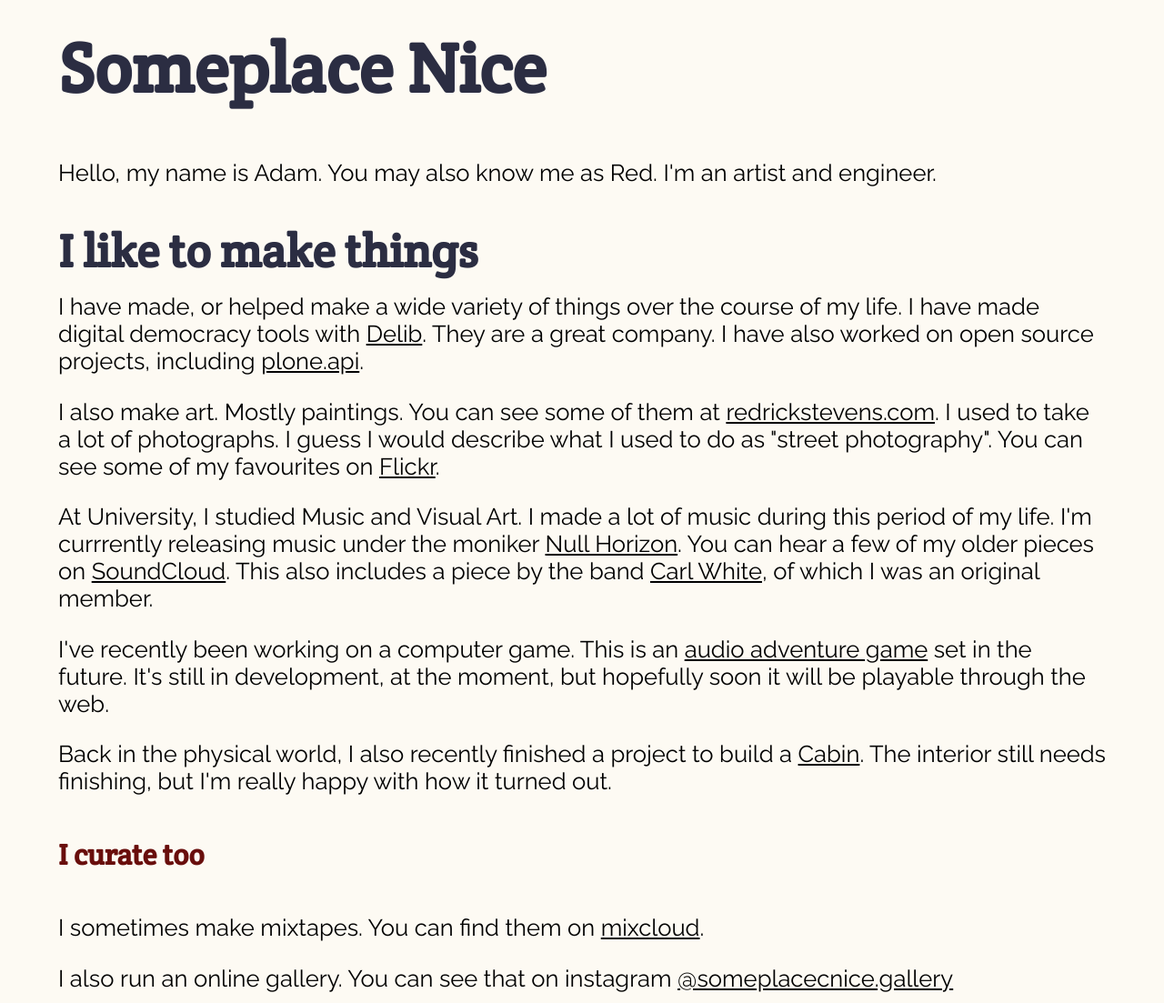
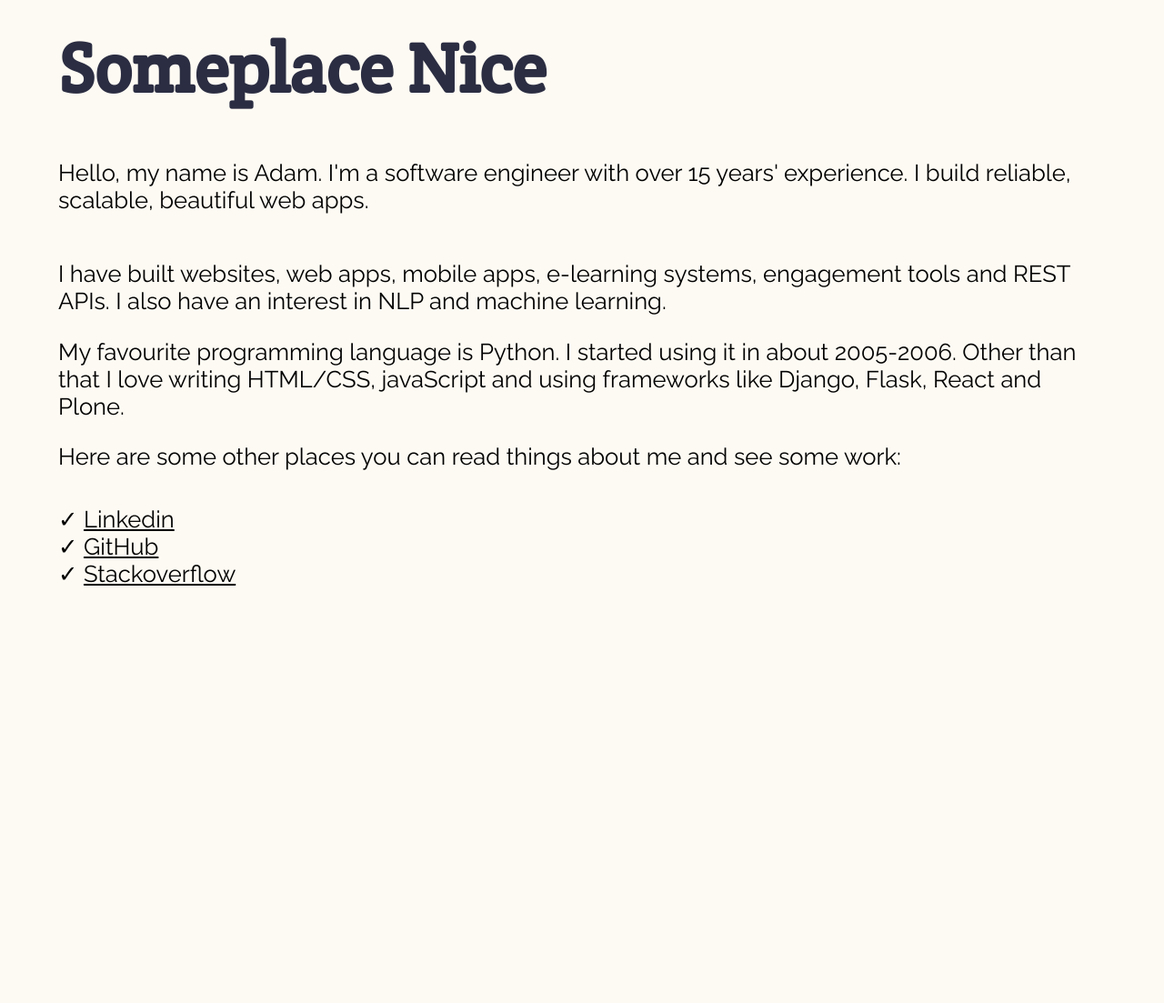
Before and after one commit to adamcheasley/adamcheasley.github.io, a Jekyll site: the page index.html, which Jekyll copies as it is, in a window 1280 px wide. Shown: the whole page at 91% size. Built offline with Jekyll 4.4.1, drawn with Linux system fonts in a browser that asks for light colours; after the commit the page ends 900 px from its top, so only the background shows below that.

Commit message:
Update index.html

```diff
--- a/index.html
+++ b/index.html
@@ -22,38 +22,16 @@
   <body>
     <h1>Someplace Nice</h1>
 
-    <p>Hello, my name is Adam. You may also know me as Red. I'm an artist and engineer.<p>
+    <p>Hello, my name is Adam. I'm a software engineer with over 15 years' experience. I build reliable, scalable, beautiful web apps. <p>
 
-    <h2>I like to make things</h2>
-    <p>I have made, or helped make a wide variety of things over the course of my life. I have made digital democracy tools with
-    <a href="https://delib.net">Delib</a>. They are a great company. I have also worked on open source projects, including
-    <a href="https://github.com/plone/plone.api">plone.api</a>.
-    </p>
-    <p> I also make art. Mostly paintings. You can see some of
-    them at <a href="https://www.redrickstevens.com">redrickstevens.com</a>. I used to take a lot of photographs. I guess I
-    would describe what I used to do as "street photography". You can see
-    some of my favourites on <a href="https://flickr.com/photos/someplacenice/">Flickr</a>.
-    </p>
-    <p>
-      At University, I studied Music and Visual Art. I made a lot of music during this period of my life. I'm currrently
-      releasing music under the moniker <a href="https://nullhorizon.bandcamp.com/releases">Null Horizon</a>.
-      You can hear a few of my older pieces on <a href="https://soundcloud.com/adamfc-music">SoundCloud</a>.
-      This also includes a piece by the band <a href="https://carlwhitemusic.bandcamp.com">Carl White</a>,
-      of which I was an original member.
-    </p>
-    <p>
-      I've recently been working on a computer game. This is an
-      <a href="https://audioadventuregame.com">audio adventure game</a> set in the future. It's still in development, at the
-      moment, but hopefully soon it will be playable through the web.
-    </p>
-    <p>Back in the physical world, I also recently finished a project to build a
-      <a href="https://www.instagram.com/p/CV0EzugsUY_/">Cabin</a>. The interior still needs finishing, but I'm really
-      happy with how it turned out.
-    </p>
+    <p>I have built websites, web apps, mobile apps, e-learning systems, engagement tools and REST APIs. I also have an interest in NLP and machine learning.</p>
+    <p>My favourite programming language is Python. I started using it in about 2005-2006. Other than that I love writing HTML/CSS, javaScript and using frameworks like Django, Flask, React and Plone.</p>
 
-    <h3>I curate too</h3>
-    <p>I sometimes make mixtapes. You can find them on <a href="https://www.mixcloud.com/redrickstevens/">mixcloud</a>.</p>
-    <p>I also run an online gallery. You can see that on instagram <a href="https://www.instagram.com/someplacenice.gallery/">@someplacecnice.gallery</a></p>
-
+    <p>Here are some other places you can read things about me and see some work:</p>
+    <ul>
+      <li><a href="https://www.linkedin.com/in/adamcheasley/">Linkedin</a></li>
+      <li><a href="https://github.com/adamcheasley">GitHub</a></li>
+      <li><a href="https://stackoverflow.com/users/2964442/adamfc">Stackoverflow</a></li>
+    </ul>
   </body>
 </html>
```
